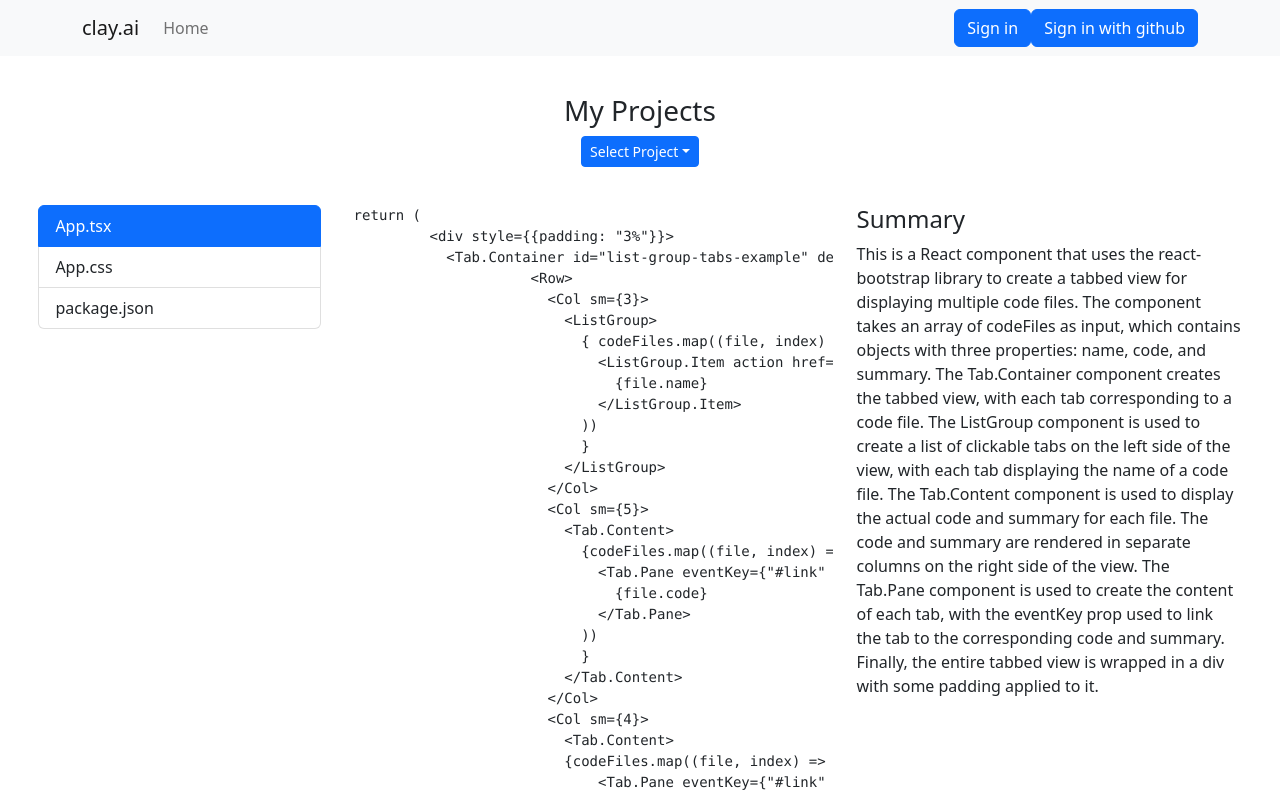
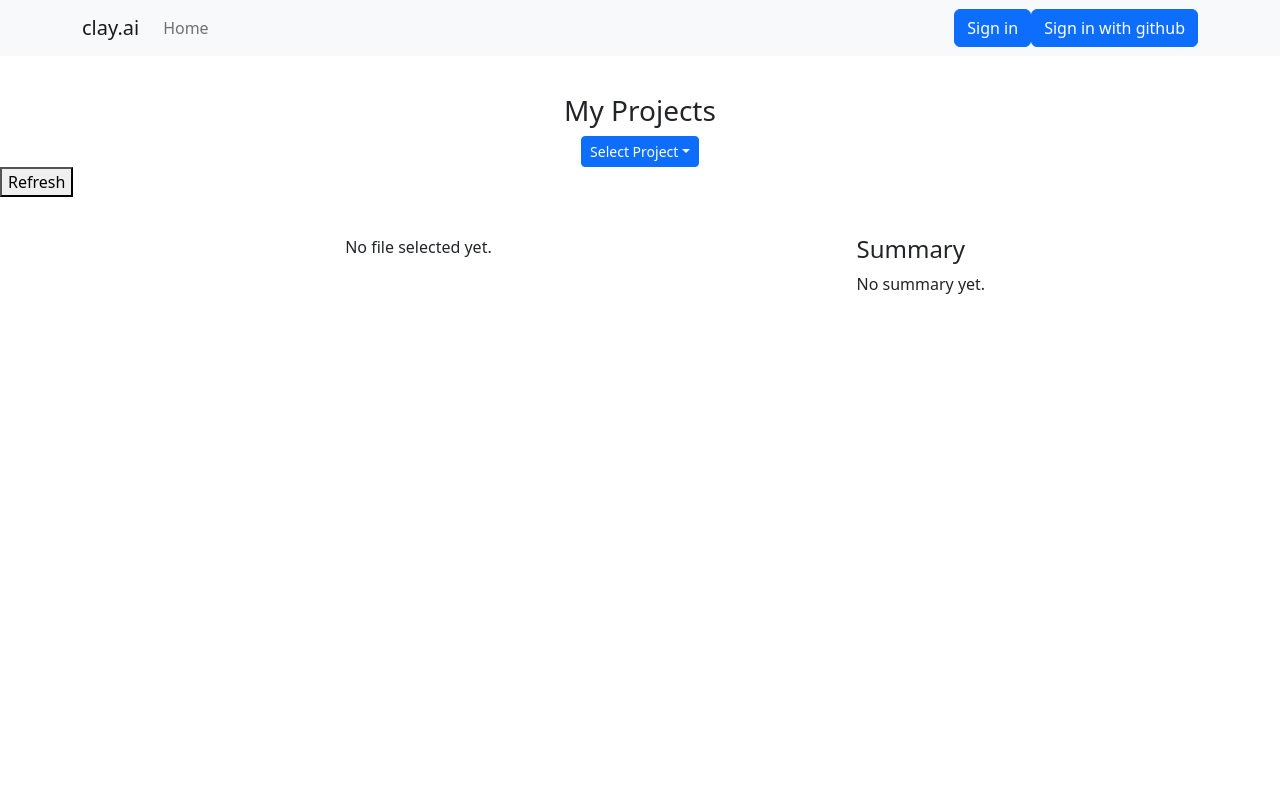
Before and after one commit to Taralshah3/potters-frontend, a React (Create React App) app: page / in a window 1280 px wide. Shown: the top 795 px of the page. Built offline with nearby package versions, Linux system fonts and the light colour scheme.

Commit message:
added refresh and dynamically showing file data

```diff
--- a/src/App.tsx
+++ b/src/App.tsx
@@ -1,5 +1,6 @@
 import { useEffect, useState } from 'react';
 import { constants, endpoints } from "./constants";
+import { fileDictionary } from './types/constants';
 import './App.css';
 import { isLoggedIn, logout } from './auth/helpers'
 import AuthGoogle from './auth/AuthGoogle'
@@ -11,15 +12,28 @@ import Dropdown from 'react-bootstrap/Dropdown';
 import DropdownButton from 'react-bootstrap/DropdownButton';
 import GithubAuth from './auth/GithubAuth';
 
-interface fileListTypes {
-  name: string,
-  id: string,
-}
 
 function App() {
 
   const [dropdowns, setDropdowns] = useState<string[]>([]);
-  const [fileListElements, setFileListElements] = useState<fileListTypes[]>([]);
+  const [fileListElements, setFileListElements] = useState<fileDictionary>({});
+  const [activeFile, setActiveFile] = useState<string>("");
+
+
+  const refreshRepo = async () => {
+    console.log('resfreshing repo: ', activeFile);
+    const response = await fetch(`${constants.apiUrl}${endpoints.refreshRepo}/${activeFile}`, {
+      method: 'GET',
+      headers: {
+        "x-access-potter-auth-token": localStorage.getItem(constants.authHeader) || "",
+        "Content-Type": 'application/json',
+      }
+    });
+    const data = await response.json();
+    console.log(data);
+    const files: fileDictionary = data.files;
+    setFileListElements(files);
+  }
 
   const dropdownClick = async (fileName: string) => {
     console.log(fileName);
@@ -30,10 +44,12 @@ function App() {
         "Content-Type": 'application/json',
       }
     });
+
     const data = await response.json();
     console.log(data);
-    const files: fileListTypes[] = data.files;
+    const files: fileDictionary = data.files;
     setFileListElements(files);
+    setActiveFile(fileName);
   }
 
 
@@ -74,7 +90,8 @@ function App() {
       </div>
 
       <div>
-        {(setDropdowns.length > 0) ? (<FilesList />) : (<div>Select an drop down to get started</div>)}
+        <button onClick={refreshRepo}>Refresh</button>
+        <FilesList files={fileListElements} />
       </div>
 
     </div>
--- a/src/FilesList.tsx
+++ b/src/FilesList.tsx
@@ -2,167 +2,56 @@ import React from 'react';
 import { useEffect, useState } from 'react';
 import logo from './logo.svg';
 import './App.css';
-import { Configuration, OpenAIApi } from "openai";
-import { isLoggedIn, logout } from './auth/helpers'
-import AuthGoogle from './auth/AuthGoogle'
+import { constants, endpoints } from "./constants";
 import Col from 'react-bootstrap/Col';
 import ListGroup from 'react-bootstrap/ListGroup';
 import Row from 'react-bootstrap/Row';
 import Tab from 'react-bootstrap/Tab';
+import { fileDictionary } from './types/constants';
 
 // import Sonnet from '../../components/Sonnet';
 
+interface Props {
+  files: fileDictionary;
+}
 
+function FilesList(props: Props) {
 
-function FilesList() {
-  const codeFiles = [
-    {
-      name: 'App.tsx', code: ` return (
-          <div style={{padding: "3%"}}>
-            <Tab.Container id="list-group-tabs-example" defaultActiveKey="#link1">
-                      <Row>
-                        <Col sm={3}>
-                          <ListGroup>
-                            { codeFiles.map((file, index) => (
-                              <ListGroup.Item action href={"#link" + (index+1)}>
-                                {file.name}
-                              </ListGroup.Item>
-                            ))
-                            }
-                          </ListGroup>
-                        </Col>
-                        <Col sm={5}>
-                          <Tab.Content>
-                            {codeFiles.map((file, index) => (
-                              <Tab.Pane eventKey={"#link" + (index+1)}>
-                                {file.code}
-                              </Tab.Pane>
-                            ))
-                            }
-                          </Tab.Content>
-                        </Col>
-                        <Col sm={4}>
-                          <Tab.Content>
-                          {codeFiles.map((file, index) => (
-                              <Tab.Pane eventKey={"#link" + (index+1)}>
-                                {file.summary}
-                              </Tab.Pane>
-                            ))
-                            }
-                          </Tab.Content>
-                        </Col>
-                      </Row>
-                    </Tab.Container>
-          </div>`, summary: `This is a React component that uses the react-bootstrap library to create a tabbed view for displaying multiple code files. The component takes an array of codeFiles as input, which contains objects with three properties: name, code, and summary.
+  const [codeFiles, setCodeFiles] = useState<fileDictionary>({});
+  const [summaryText, setSummaryText] = useState<string>("No summary yet.");
+  const [codeText, setCodeText] = useState<string>("No file selected yet.");
 
-          The Tab.Container component creates the tabbed view, with each tab corresponding to a code file. The ListGroup component is used to create a list of clickable tabs on the left side of the view, with each tab displaying the name of a code file.
-          \n
-          The Tab.Content component is used to display the actual code and summary for each file. The code and summary are rendered in separate columns on the right side of the view. The Tab.Pane component is used to create the content of each tab, with the eventKey prop used to link the tab to the corresponding code and summary.
-          \n
-          Finally, the entire tabbed view is wrapped in a div with some padding applied to it.` },
-    {
-      name: 'App.css', code: `.App {
-          text-align: center;
-        }
+  useEffect(() => {
+    console.log('FilesList useEffect: ', props.files);
+    //looop through the props.files and keep only the code files with type of file
+    const codeFiles: fileDictionary = {};
+    for (const key in props.files) {
+      if (props.files[key].type === "file") {
+        codeFiles[key] = props.files[key];
+      }
+    }
+    console.log('codeFiles: ', codeFiles);
+    setCodeFiles(codeFiles);
+  }, [props.files]);
 
-        .App-logo {
-          height: 40vmin;
-          pointer-events: none;
-        }
-
-        @media (prefers-reduced-motion: no-preference) {
-          .App-logo {
-            animation: App-logo-spin infinite 20s linear;
-          }
-        }
-
-        .App-header {
-          background-color: #282c34;
-          min-height: 100vh;
-          display: flex;
-          flex-direction: column;
-          align-items: center;
-          justify-content: center;
-          font-size: calc(10px + 2vmin);
-          color: white;
-        }
-
-        .App-link {
-          color: #61dafb;
-        }
-
-        @keyframes App-logo-spin {
-          from {
-            transform: rotate(0deg);
-          }
-          to {
-            transform: rotate(360deg);
-          }
-        }
-        `, summary: `This is a CSS file that provides styling for a React application. The .App class is used to center the content of the application horizontally. The .App-logo class is used to set the height of the logo image and disable pointer events on it.
-
-        The @media rule is used to apply additional styling when the user has not expressed a preference for reduced motion. Specifically, the .App-logo class is animated to spin infinitely for 20 seconds using the animation property.
-
-        The .App-header class is used to style the header section of the application. It sets the background color to a dark gray, sets the minimum height of the header to the full viewport height, and centers the content of the header both horizontally and vertically. It also sets the font size and text color of the header text.
-
-        The .App-link class is used to set the color of any links in the application to a light blue.
-
-        Finally, the @keyframes rule is used to define the spinning animation used by the .App-logo class. It defines a from and to state for the rotation transform property, causing the image to make a full rotation over the course of the animation.` },
-    {
-      name: 'package.json', code: `{
-          "name": "app-name",
-          "version": "0.1.0",
-          "private": true,
-          "dependencies": {
-            "@testing-library/jest-dom": "^5.16.5",
-            "@testing-library/react": "^13.4.0",
-            "@testing-library/user-event": "^13.5.0",
-            "@types/jest": "^27.5.2",
-            "@types/node": "^16.18.13",
-            "@types/react": "^18.0.28",
-            "@types/react-dom": "^18.0.11",
-            "firebase": "^9.17.1",
-            "openai": "^3.1.0",
-            "react": "^18.2.0",
-            "react-bootstrap": "^2.7.2",
-            "react-dom": "^18.2.0",
-            "react-scripts": "5.0.1",
-            "typescript": "^4.9.5",
-            "web-vitals": "^2.1.4"
-          },
-          "scripts": {
-            "start": "react-scripts start",
-            "build": "react-scripts build",
-            "test": "react-scripts test",
-            "eject": "react-scripts eject"
-          },
-          "eslintConfig": {
-            "extends": [
-              "react-app",
-              "react-app/jest"
-            ]
-          },
-          "browserslist": {
-            "production": [
-              ">0.2%",
-              "not dead",
-              "not op_mini all"
-            ],
-            "development": [
-              "last 1 chrome version",
-              "last 1 firefox version",
-              "last 1 safari version"
-            ]
-          }
-        }
-        `, summary: `This is a package.json file that provides configuration information for a React project. It includes information such as the name and version of the project, as well as a list of dependencies required by the project, such as React, Firebase, and React Bootstrap.
-
-        The scripts section includes commands that can be run from the command line to start the development server, build the project for production, run tests, and eject the project from the create-react-app boilerplate.
-
-        The eslintConfig section includes configuration for the ESLint tool, which is used for linting and enforcing code quality standards.
-
-        The browserslist section specifies the browsers that the project should be compatible with in production and development environments. In production, it specifies that the project should be compatible with browsers that make up more than 0.2% of global browser usage, excluding browsers that are considered "dead" or have very low usage. In development, it specifies compatibility with the latest versions of Chrome, Firefox, and Safari.` },
-  ];
+  const getSummary = async (fileId: string) => {
+    console.log('get summary: ', fileId);
+    console.log('getSummary: ', fileId);
+    const response = await fetch(`${constants.apiUrl}${endpoints.fileContents}/${fileId}`, {
+      method: 'GET',
+      headers: {
+        "x-access-potter-auth-token": localStorage.getItem(constants.authHeader) || "",
+        "Content-Type": 'application/json',
+      }
+    });
+    const data = await response.json();
+    console.log('we are back');
+    console.log(data);
+    const content: string = data.content;
+    const summary: string = data.summary;
+    setCodeText(content);
+    setSummaryText(summary);
+  }
 
   return (
     <div style={{ padding: "3%" }}>
@@ -170,38 +59,22 @@ function FilesList() {
         <Row>
           <Col sm={3}>
             <ListGroup>
-              {codeFiles.map((file, index) => (
-                <ListGroup.Item key={index} action href={"#link" + (index + 1)}>
-                  {file.name}
+              {Object.keys(codeFiles).map((key, index) => (
+                <ListGroup.Item key={key} onClick={() => { getSummary(key) }}>
+                  {codeFiles[key].name}
                 </ListGroup.Item>
               ))
               }
             </ListGroup>
           </Col>
           <Col sm={5}>
-            <pre>
-              <Tab.Content>
-                {codeFiles.map((file, index) => (
-
-                  <Tab.Pane eventKey={"#link" + (index + 1)}>
-                    {file.code}
-                  </Tab.Pane>
-                ))
-                }
-              </Tab.Content>
-            </pre>
-
+            <p>
+              {codeText}
+            </p>
           </Col>
           <Col sm={4}>
             <h4>Summary</h4>
-            <Tab.Content>
-              {codeFiles.map((file, index) => (
-                <Tab.Pane eventKey={"#link" + (index + 1)}>
-                  {file.summary}
-                </Tab.Pane>
-              ))
-              }
-            </Tab.Content>
+            {summaryText}
           </Col>
         </Row>
       </Tab.Container>
--- a/src/auth/GithubAuth.tsx
+++ b/src/auth/GithubAuth.tsx
@@ -13,7 +13,7 @@ const GithubAuth = (props: GithubAuthProps) => {
   const REDIRECT_URI = 'http://localhost:3000/';
 
   function handleLogin() {
-    window.location.href = `https://github.com/login/oauth/authorize?client_id=${CLIENT_ID}&redirect_uri=${REDIRECT_URI}`;
+    window.location.href = `https://github.com/login/oauth/authorize?client_id=${CLIENT_ID}&redirect_uri=${REDIRECT_URI}&scope=repo`;
   }
 
   useEffect(() => {
--- a/src/constants.ts
+++ b/src/constants.ts
@@ -14,6 +14,8 @@ export const endpoints: EndpointsTypes = {
     googleAuth: "/auth/google",
     githubConnect: "/github/connect",
     githubRepo: "/github/repo",
+    fileContents: "/user/file",
+    refreshRepo: "/github/refreshrepo",
 }
 export const firebaseConfig: FirebaseConfigTypes = {
     apiKey: "AIzaSyA2LgZRKfH1y2T5NAxTtWxfkZZ0tbyzKYk",
--- a/src/index.css
+++ /dev/null
@@ -1,13 +0,0 @@
-body {
-  margin: 0;
-  font-family: -apple-system, BlinkMacSystemFont, 'Segoe UI', 'Roboto', 'Oxygen',
-    'Ubuntu', 'Cantarell', 'Fira Sans', 'Droid Sans', 'Helvetica Neue',
-    sans-serif;
-  -webkit-font-smoothing: antialiased;
-  -moz-osx-font-smoothing: grayscale;
-}
-
-code {
-  font-family: source-code-pro, Menlo, Monaco, Consolas, 'Courier New',
-    monospace;
-}
--- a/src/index.tsx
+++ b/src/index.tsx
@@ -1,6 +1,5 @@
 import React from 'react';
 import ReactDOM from 'react-dom/client';
-import './index.css';
 import App from './App';
 import reportWebVitals from './reportWebVitals';
 
```
Also changed, not shown: src/auth/AuthGoogle.tsx (+1 -8 lines), src/types/constants.ts (+10 -0 lines), 1 other file (tests, documents, lock files or other folders).
